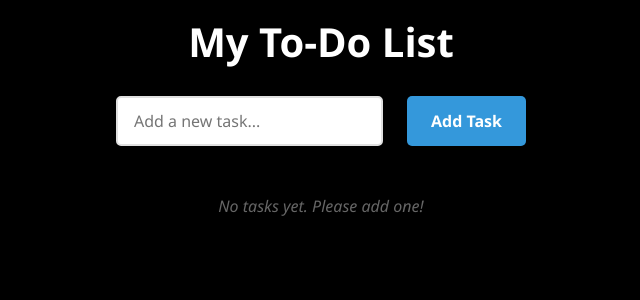
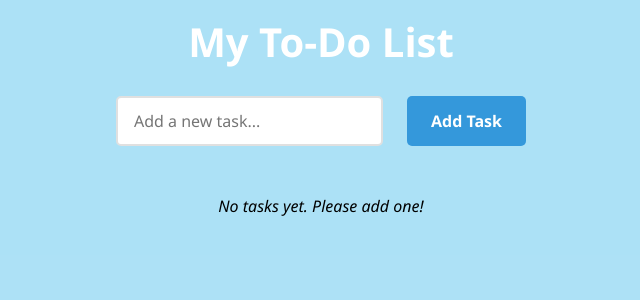
Before and after one commit to AnandTiwary20/To-Do-List-React, a React (Vite) app in the folder vite-project/: page / in a window 1280 px wide. Shown: the top 300 px of the page, without its empty margins (319-959 px from the left). Built offline with nearby package versions, Linux system fonts and the light colour scheme.

Commit message:
Imporved UI and Added Some css

```diff
--- a/vite-project/src/App.css
+++ b/vite-project/src/App.css
@@ -7,7 +7,7 @@
 }
 
 body {
-  background-color: black;
+  background-color: rgba(97, 198, 238, 0.522);
   color: white;
   line-height: 1.6;
   padding: 20px;
@@ -121,7 +121,7 @@ h1 {
 
 .empty-message {
   text-align: center;
-  color: #666;
+  color: black;
   font-style: italic;
   margin: 2rem 0;
 }
```
